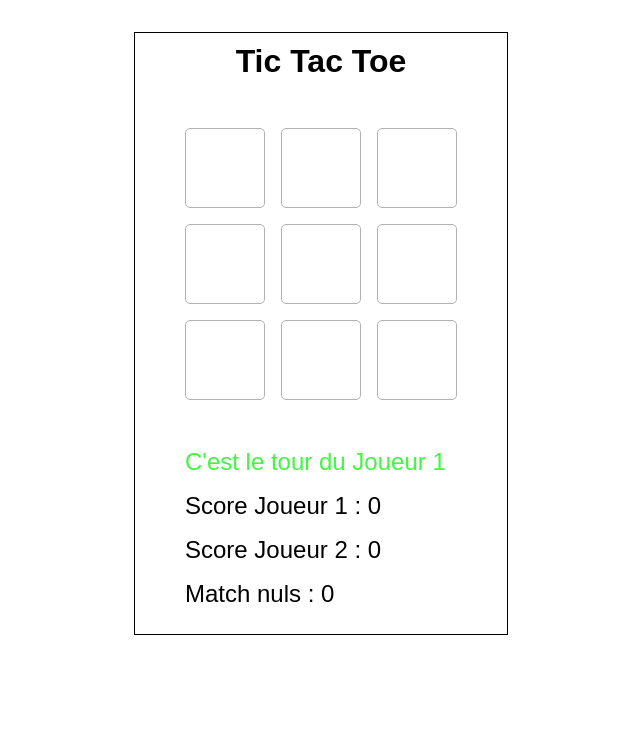
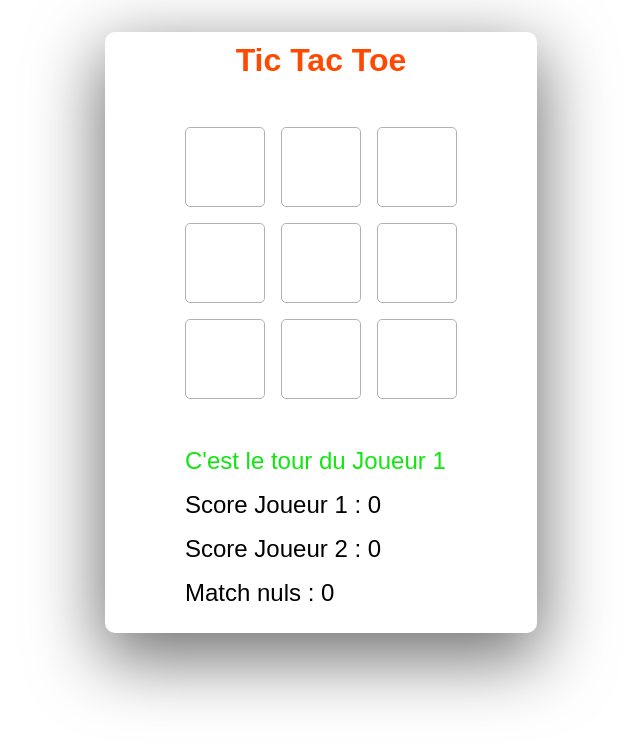
Before and after one commit to andrybrondone/TIC_TAC_TOE_GAME, a plain HTML site: page index.html in a window 1280 px wide. Shown: the whole page, without its empty margins (319-959 px from the left). Drawn offline with Linux system fonts and the light colour scheme.

Commit message:
final result

```diff
--- a/index.html
+++ b/index.html
@@ -4,7 +4,7 @@
     <meta charset="UTF-8">
     <meta http-equiv="X-UA-Compatible" content="IE=edge">
     <meta name="viewport" content="width=device-width, initial-scale=1.0">
-    <title>Document</title>
+    <title>Tic Tac Toe Game</title>
     <link rel="stylesheet" href="./style.css">
 </head>
 <body>
--- a/style.css
+++ b/style.css
@@ -14,12 +14,14 @@ body{
 }
 
 .maincontainer {
-    border: 1px solid;
-    padding: 10px 50px;
+    padding: 10px 80px;
+    box-shadow: rgba(0, 0, 0, 0.56) 0px 22px 70px 4px;
+    border-radius: 10px;
 }
 
 h1 {
     text-align: center;
+    color: rgb(255, 72, 0);
 }
 
 #grid{
@@ -46,5 +48,5 @@ p{
 }
 
 p:first-of-type{
-    color: rgb(65, 247, 65);
+    color: rgb(16, 230, 16);
 }
```
